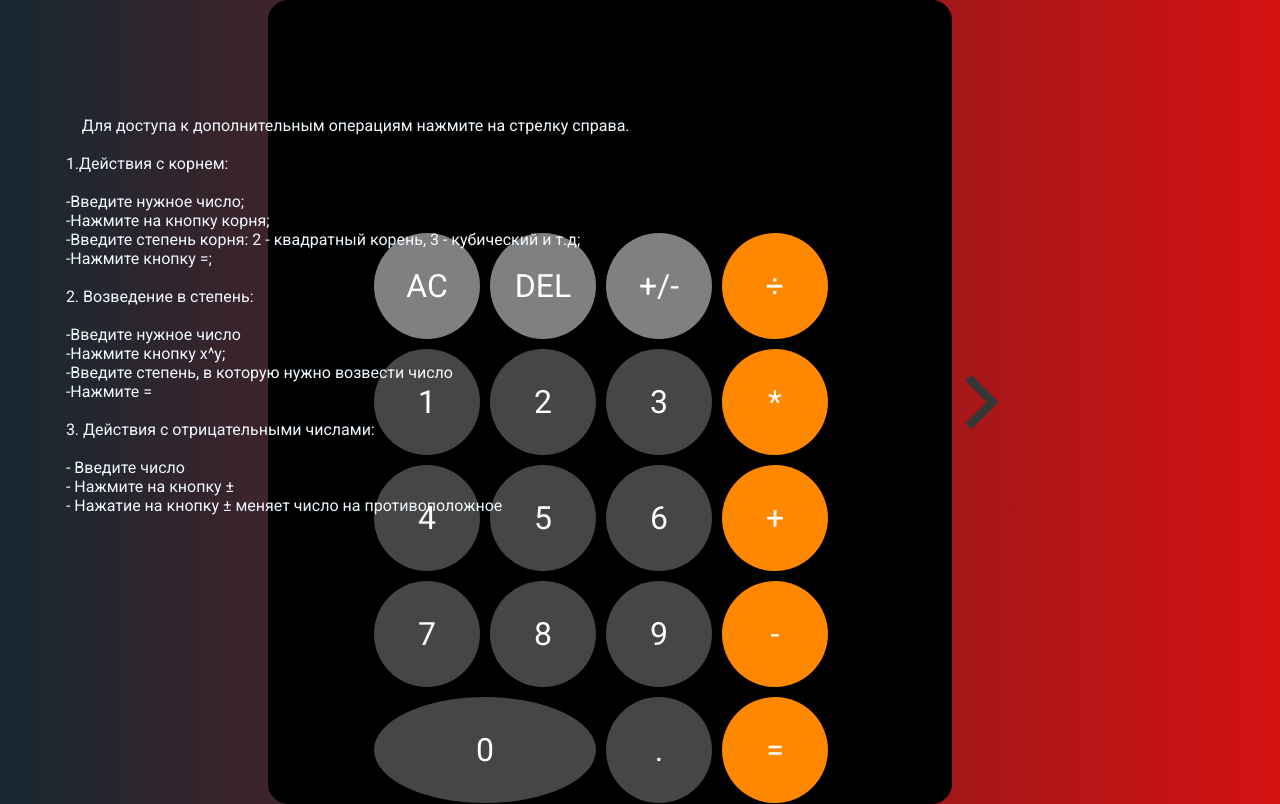
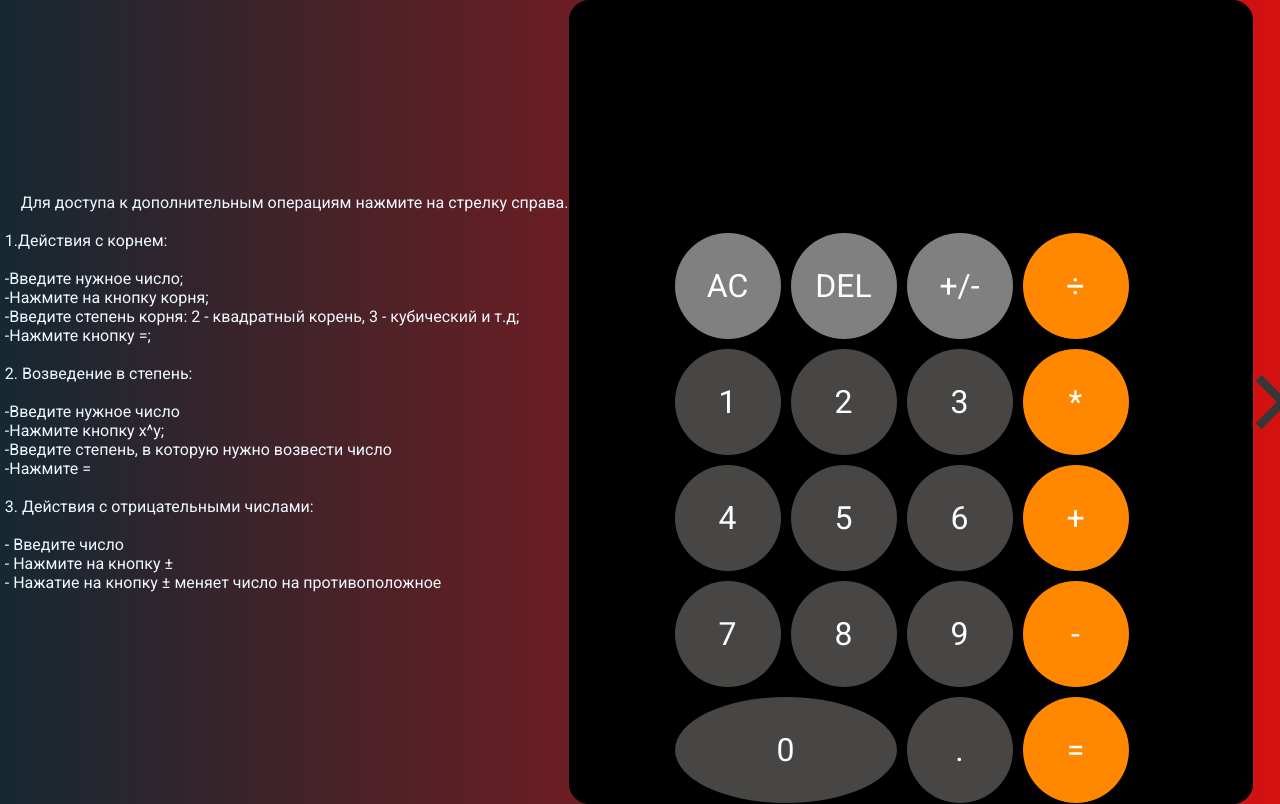
Before and after one commit to sheVadead/My-Projects, a plain HTML site: page calculator/index.html in a window 1280 px wide. Drawn offline with Linux system fonts and the light colour scheme.

Commit message:
fix: fix styles for instruction block

```diff
--- a/calculator/style.css
+++ b/calculator/style.css
@@ -177,8 +177,7 @@ body {
 background-color: rgb(109, 109, 109);
 }
 .instructions {
-position: absolute;
-  top: 100px;
-  left: 50px;
+
+
   color: aliceblue;
 }
```
